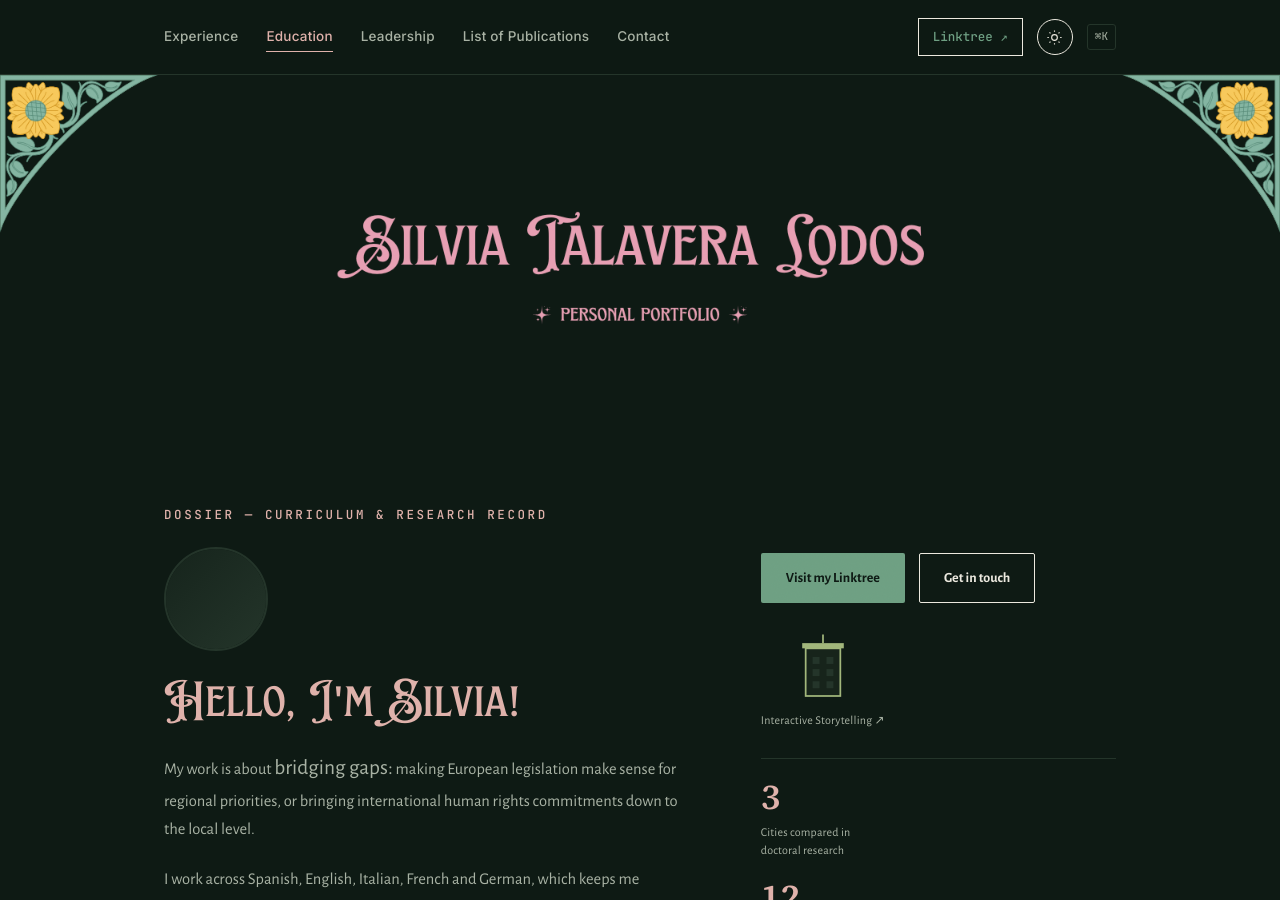
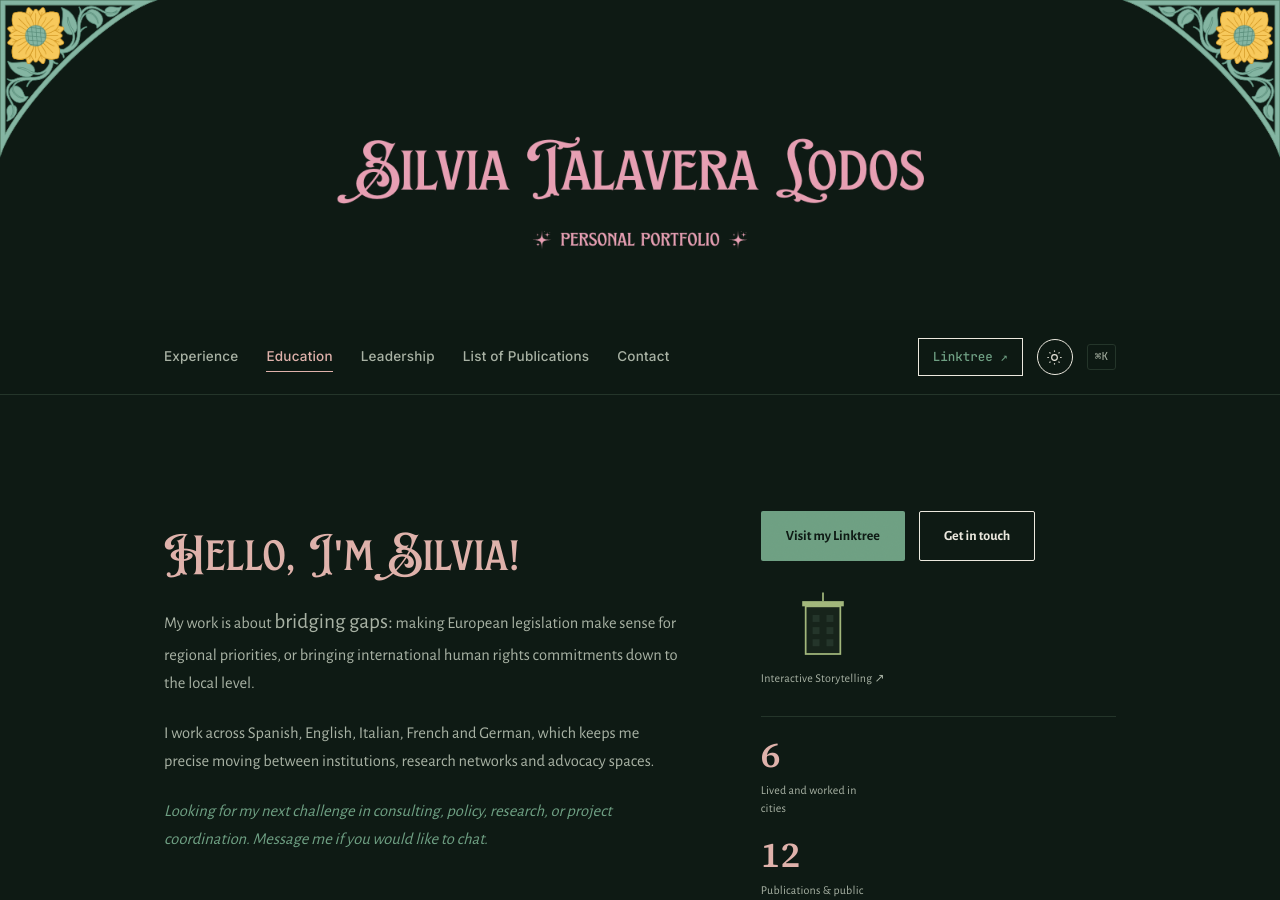
Before and after one commit to stalaveralodos-ux/s.talaveralodos, a Jekyll site: the page built from index.html, in a window 1280 px wide and 900 px high. Built offline with Jekyll 4.4.1, drawn with Linux system fonts in a browser that asks for light colours.

Commit message:
Add header banner to base layout

```diff
--- a/_layouts/base.html
+++ b/_layouts/base.html
@@ -15,6 +15,11 @@
 
 <!-- ===== Texture / noise overlay ===== -->
 <div class="grain" aria-hidden="true"></div>
+
+<!-- ===== Header banner ===== -->
+<div class="header-banner">
+  <img src="{{ '/assets/header-banner.png' | relative_url }}" alt="Silvia Talavera Lodos" class="header-banner-img">
+</div>
 
 <!-- ===== Top bar ===== -->
 <header class="topbar">
@@ -41,24 +46,12 @@
 
 <main id="top">
 
-  <!-- ===== Header banner ===== -->
-<div class="header-banner">
-  <img src="{{ '/assets/header-banner.png' | relative_url }}" alt="Silvia Talavera Lodos" class="header-banner-img">
-</div>
-
   <!-- ===== Hero ===== -->
   <section class="hero hero-no-seal">
     <div class="hero-inner">
-      <p class="eyebrow">Dossier — Curriculum &amp; Research Record</p>
       <div class="hero-columns">
         <div class="hero-col-text">
-          <div class="hero-identity">
-            <div class="hero-avatar">
-              <img src="{{ '/assets/profile.jpg' | relative_url }}" alt="Silvia Talavera Lodos" onerror="this.style.display='none'; this.nextElementSibling.style.display='block';">
-              <span class="hero-avatar-fallback"></span>
-            </div>
-            <h1 class="hero-title visually-hidden">Silvia Talavera<br>Lodos</h1>
-          </div>
+          <h1 class="hero-title visually-hidden">Silvia Talavera Lodos</h1>
           <p class="hero-greeting" aria-hidden="true">Hello, I'm Silvia!</p>
           <p class="hero-role">{{ page.hero_role }}</p>
           <p class="hero-statement">My work is about <span class="hero-accent">bridging gaps:</span> making European legislation make sense for regional priorities, or bringing international human rights commitments down to the local level.</p>
@@ -86,8 +79,8 @@
           </a>
           <div class="hero-stats">
             <div class="hero-stat">
-              <span class="hero-stat-num" data-count="3">0</span>
-              <span class="hero-stat-label">Cities compared in<br>doctoral research</span>
+              <span class="hero-stat-num" data-count="6">0</span>
+              <span class="hero-stat-label">Lived and worked in<br>cities</span>
             </div>
             <div class="hero-stat">
               <span class="hero-stat-num" data-count="12">0</span>
```
